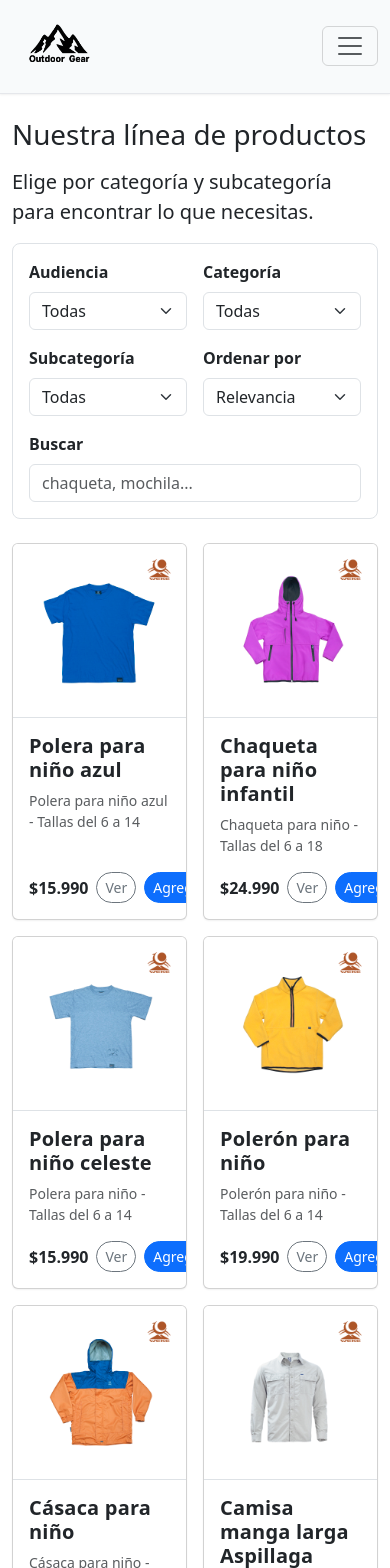
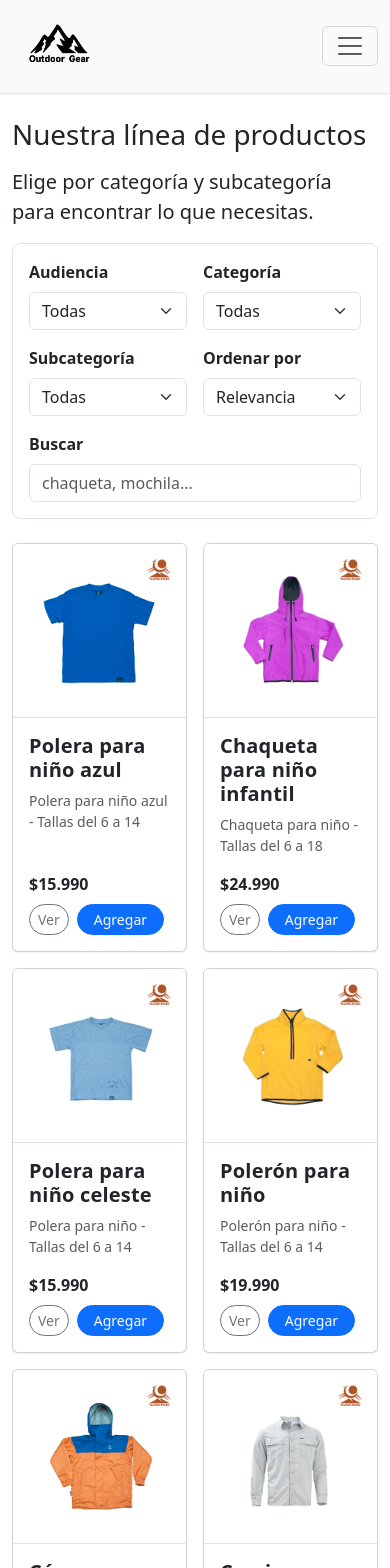
Before and after one commit to Isco-Lina/Maqueta-Outdoor-Web, a React (Vite) app: page /productos in a window 390 px wide. Shown: the top 1568 px of the page. Built offline with nearby package versions, Linux system fonts and the light colour scheme.

Commit message:
Solución en responsive

```diff
--- a/src/components/Products/ProductCard.jsx
+++ b/src/components/Products/ProductCard.jsx
@@ -8,6 +8,7 @@
  * Notas:
  *  - Usa utilidades Bootstrap y clases personalizadas (product-card/product-img).
  *  - El contenedor de imagen es clickeable para abrir QuickView.
+ *  - Ajustado para móviles: el footer hace wrap si no cabe (precio en una fila y botones abajo).
  */
 export default function ProductCard({ product, addToCart, onQuickView }) {
   return (
@@ -34,8 +35,9 @@ export default function ProductCard({ product, addToCart, onQuickView }) {
           <p className="card-text small text-muted">{product.description}</p>
 
           {/* Footer de la card: precio + acciones */}
-          <div className="mt-auto d-flex justify-content-between align-items-center gap-2">
-            <strong>
+          <div className="mt-auto d-flex align-items-center gap-2 flex-wrap">
+            {/* Precio: ocupa fila propia si no cabe */}
+            <strong className="me-auto">
               {product.price?.toLocaleString?.("es-CL", {
                 style: "currency",
                 currency: "CLP",
@@ -43,10 +45,11 @@ export default function ProductCard({ product, addToCart, onQuickView }) {
               }) ?? `$${product.price}`}
             </strong>
 
-            <div className="d-flex gap-2">
+            {/* Acciones: botones Ver y Agregar */}
+            <div className="d-flex gap-2 flex-shrink-0">
               <button
                 type="button"
-                className="btn btn-outline-secondary btn-sm rounded-pill"
+                className="btn btn-outline-secondary btn-sm rounded-pill px-2"
                 onClick={() => onQuickView?.(product)}
                 aria-label={`Ver rápido ${product.name}`}
               >
@@ -55,7 +58,7 @@ export default function ProductCard({ product, addToCart, onQuickView }) {
 
               <button
                 type="button"
-                className="btn btn-primary btn-sm rounded-pill"
+                className="btn btn-primary btn-sm rounded-pill px-3"
                 onClick={() => addToCart(product)}
                 aria-label={`Agregar ${product.name} al carrito`}
               >
--- a/src/styles/main.css
+++ b/src/styles/main.css
@@ -312,3 +312,23 @@ footer a:hover {
     margin-top: 6px;
   }
 }
+
+/* Evita que la fila de acciones se corte en pantallas angostas */
+@media (max-width: 420px) {
+  .product-card .card-body > .d-flex.flex-wrap {
+    row-gap: 0.5rem; /* espacio vertical cuando hace wrap */
+  }
+  .product-card .card-body strong {
+    width: 100%; /* precio ocupa la fila de arriba si hace wrap */
+  }
+  .product-card .card-body .btn {
+    white-space: nowrap; /* evitar que "Agregar" se parta */
+  }
+}
+
+/* Opcional: asegurar imágenes proporcionadas y sin desbordes */
+.product-card .product-img {
+  width: 100%;
+  aspect-ratio: 1 / 1; /* cuadrado; cambia si prefieres otra proporción */
+  object-fit: contain;
+}
```
